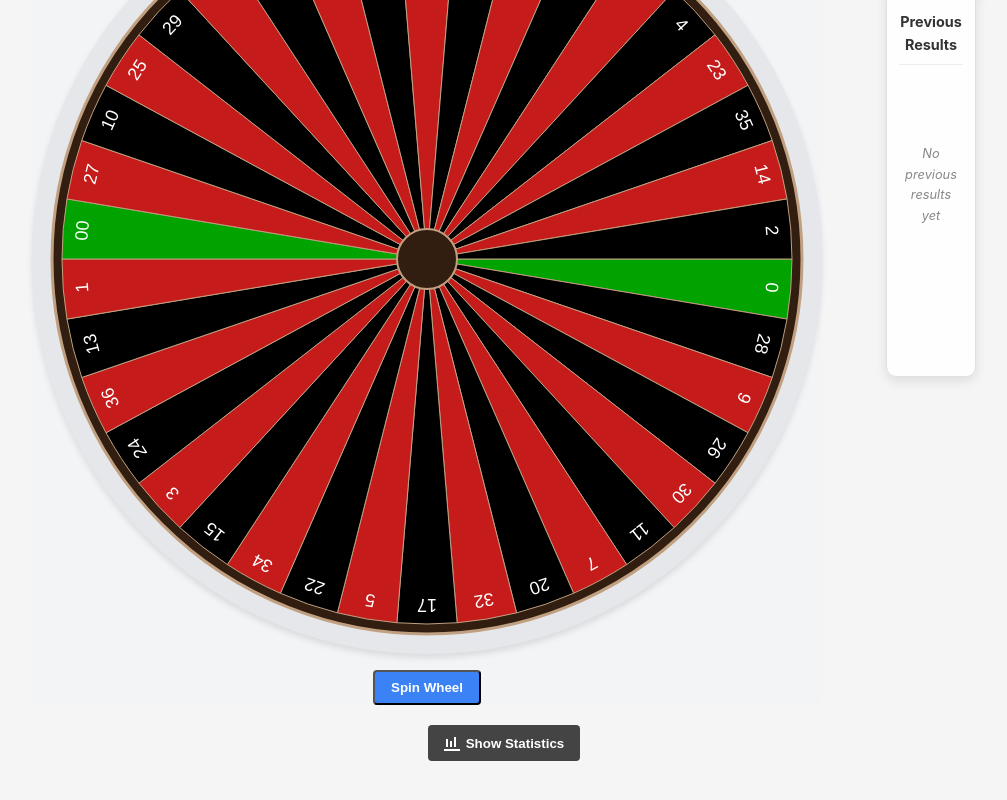
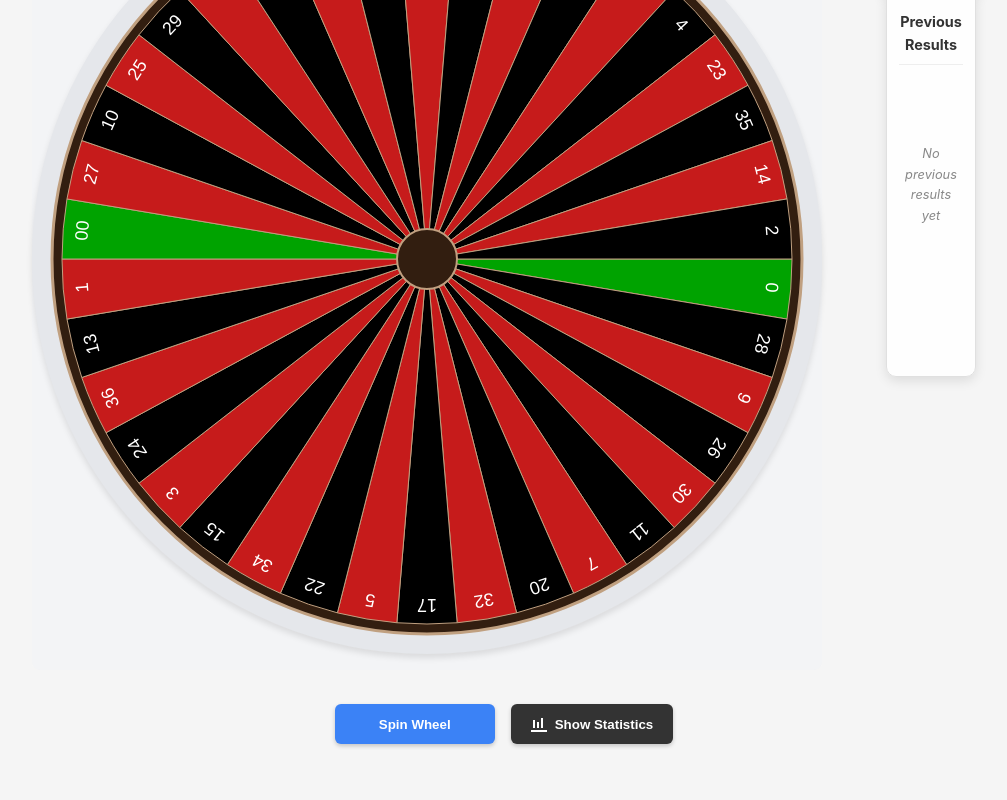
Before and after one commit to argearriojas-misc/roulette-wheel-app, a React (Vite) app in the folder roulette-wheel-app/: page / in a window 1280 px wide. Shown: the part 240-1040 px from the top of the page, without its empty margins (136-1143 px from the left). Built offline with nearby package versions, Linux system fonts and the light colour scheme.

Commit message:
Move spin button to App and implement new button styling system

```diff
--- a/roulette-wheel-app/src/App.jsx
+++ b/roulette-wheel-app/src/App.jsx
@@ -9,6 +9,7 @@ import { setCookie, getCookie } from './utils/cookieUtils';
 
 // Import modal styles
 import './styles/modal.css';
+import './styles/buttons.css';
 
 const App = () => {
   const [config, setConfig] = useState(defaultConfig);
@@ -16,6 +17,7 @@ const App = () => {
   const [resultHistory, setResultHistory] = useState([]);
   const [showConfig, setShowConfig] = useState(false);
   const [showHistogram, setShowHistogram] = useState(false);
+  const [isSpinning, setIsSpinning] = useState(false);
 
   // Maximum number of results to keep in history
   const maxHistoryResults = config.ui?.historySize || 10;
@@ -128,7 +130,12 @@ const App = () => {
       {/* Roulette wheel and history side by side */}
       <div className="flex">
         <div>
-          <RouletteWheel config={config} onResult={handleResult} />
+          <RouletteWheel
+            config={config}
+            onResult={handleResult}
+            onSpinStart={() => setIsSpinning(true)}
+            onSpinComplete={() => setIsSpinning(false)}
+          />
         </div>
 
         <div className="flex flex-col ml-16">
@@ -137,9 +144,22 @@ const App = () => {
         </div>
       </div>
 
-      {/* Stats button */}
+      {/* Action buttons */}
+      <div className="button-container">
         <button
-        className="stats-button"
+          className="btn btn-primary"
+          onClick={() => {
+            setIsSpinning(true);
+            // The actual spinning is handled by RouletteWheel's internal animation
+            document.dispatchEvent(new CustomEvent('spin-wheel'));
+          }}
+          disabled={isSpinning}
+        >
+          {isSpinning ? 'Spinning...' : 'Spin Wheel'}
+        </button>
+
+        <button
+          className="btn btn-secondary"
           onClick={toggleHistogram}
         >
           <svg width="16" height="16" viewBox="0 0 16 16" fill="currentColor">
@@ -147,6 +167,7 @@ const App = () => {
           </svg>
           Show Statistics
         </button>
+      </div>
 
       {/* Results histogram modal */}
       {showHistogram && (
--- a/roulette-wheel-app/src/components/RouletteWheel.jsx
+++ b/roulette-wheel-app/src/components/RouletteWheel.jsx
@@ -3,7 +3,7 @@ import { wheelNumbers, getNumberColor } from '../utils/wheelData';
 import { updatePhysics, initializeWheelState, startSpinning } from '../utils/physics';
 import { determineWinningNumber } from '../utils/physics';
 
-const RouletteWheel = ({ config, onResult }) => {
+const RouletteWheel = ({ config, onResult, onSpinStart, onSpinComplete }) => {
   const canvasRef = useRef(null);
   const [isSpinning, setIsSpinning] = useState(false);
   // const [wheelRotation, setWheelRotation] = useState(0);
@@ -178,6 +178,9 @@ const RouletteWheel = ({ config, onResult }) => {
           onResult(state.landedNumber);
           setIsSpinning(false);
 
+          // Notify parent component that spin is complete
+          if (onSpinComplete) onSpinComplete();
+
           // Auto-spin if configured
           if (config.ui.autoSpin) {
             setTimeout(spinWheel, config.timing.waitBetweenSpins);
@@ -204,6 +207,12 @@ const RouletteWheel = ({ config, onResult }) => {
     const centerY = canvas.height / 2;
     const radius = config.appearance.wheelDiameter / 2;
 
+    // Add event listener for the custom spin-wheel event
+    const handleSpinEvent = () => {
+      spinWheel();
+    };
+    document.addEventListener('spin-wheel', handleSpinEvent);
+
     ctx.clearRect(0, 0, canvas.width, canvas.height);
     drawWheel(ctx, centerX, centerY, radius);
 
@@ -220,12 +229,16 @@ const RouletteWheel = ({ config, onResult }) => {
       if (animationRef.current) {
         cancelAnimationFrame(animationRef.current);
       }
+      document.removeEventListener('spin-wheel', handleSpinEvent);
     };
   }, [config]); // Re-initialize when config changes
 
   // Start spinning the wheel
   const spinWheel = () => {
     if (isSpinning) return;
+
+    // Notify parent component that spin has started
+    if (onSpinStart) onSpinStart();
 
     setIsSpinning(true);
     if (onResult) onResult(null); // Clear previous result
@@ -242,15 +255,7 @@ const RouletteWheel = ({ config, onResult }) => {
         className="mb-4 bg-gray-200 rounded-full"
       />
 
-      {config.ui.showRunButton && (
-        <button
-          onClick={spinWheel}
-          disabled={isSpinning}
-          className="px-4 py-2 font-bold text-white bg-blue-500 rounded hover:bg-blue-700 disabled:bg-gray-400"
-        >
-          {isSpinning ? 'Spinning...' : 'Spin Wheel'}
-        </button>
-      )}
+      {/* Removed spin button - now in App component */}
     </div>
   );
 };
--- /dev/null
+++ b/roulette-wheel-app/src/styles/buttons.css
@@ -0,0 +1,74 @@
+/* Common button styles for the application */
+.btn {
+  display: inline-flex;
+  align-items: center;
+  justify-content: center;
+  padding: 12px 20px;
+  border: none;
+  border-radius: 6px;
+  font-weight: 600;
+  cursor: pointer;
+  transition: all 0.2s ease;
+  min-width: 160px;
+  box-shadow: 0 2px 4px rgba(0, 0, 0, 0.2);
+}
+
+.btn:hover {
+  transform: translateY(-2px);
+  box-shadow: 0 4px 8px rgba(0, 0, 0, 0.3);
+}
+
+.btn:active {
+  transform: translateY(0);
+  box-shadow: 0 1px 2px rgba(0, 0, 0, 0.2);
+}
+
+.btn:disabled {
+  opacity: 0.7;
+  cursor: not-allowed;
+  transform: none;
+  box-shadow: none;
+}
+
+/* Primary button - for main actions like spinning */
+.btn-primary {
+  background-color: #3b82f6; /* blue-500 */
+  color: white;
+}
+
+.btn-primary:hover {
+  background-color: #2563eb; /* blue-600 */
+}
+
+.btn-primary:active {
+  background-color: #1d4ed8; /* blue-700 */
+}
+
+/* Secondary button - for actions like showing stats */
+.btn-secondary {
+  background-color: #333;
+  color: white;
+}
+
+.btn-secondary:hover {
+  background-color: #444;
+}
+
+.btn-secondary:active {
+  background-color: #222;
+}
+
+/* Icon in buttons */
+.btn svg {
+  margin-right: 8px;
+}
+
+/* Button container - for organizing buttons */
+.button-container {
+  display: flex;
+  justify-content: center;
+  gap: 16px;
+  margin-top: 24px;
+  padding: 10px;
+  width: 100%;
+}
--- a/roulette-wheel-app/src/styles/modal.css
+++ b/roulette-wheel-app/src/styles/modal.css
@@ -87,26 +87,4 @@
   border-radius: 6px;
 }
 
-/* Button for opening the modal */
-.stats-button {
-  display: inline-flex;
-  align-items: center;
-  justify-content: center;
-  padding: 10px 16px;
-  background-color: #444;
-  color: white;
-  border: none;
-  border-radius: 4px;
-  font-weight: 600;
-  cursor: pointer;
-  transition: background-color 0.2s;
-  margin-top: 20px;
-}
-
-.stats-button:hover {
-  background-color: #555;
-}
-
-.stats-button svg {
-  margin-right: 6px;
-}
+/* Modal styling is now separate from button styling */
```
Lines whose indentation alone changed are shown as unchanged.
